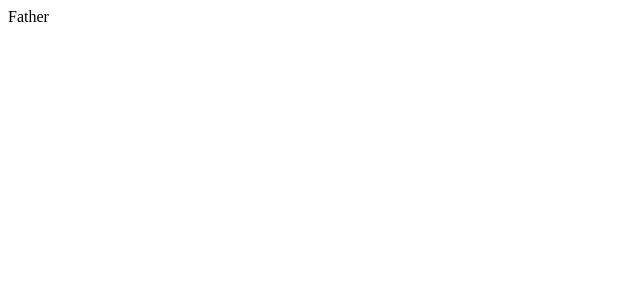
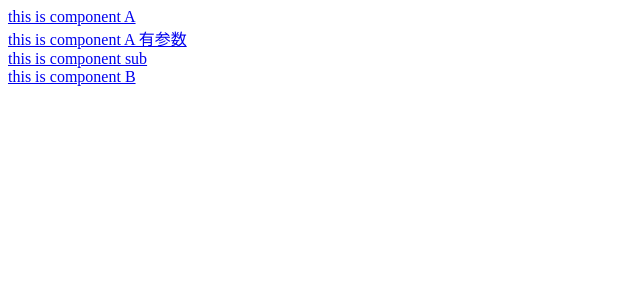
Before and after one commit to lytArthur/learn-react, a React app: page / in a window 1280 px wide. Shown: the top 300 px of the page, without its empty margins (0-640 px from the left). Built offline with nearby package versions, Linux system fonts and the light colour scheme.

Commit message:
learn react-router

```diff
--- a/package.json
+++ b/package.json
@@ -30,6 +30,7 @@
   "dependencies": {
     "font-awesome": "^4.7.0",
     "react": "16.2.0",
-    "react-dom": "16.2.0"
+    "react-dom": "16.2.0",
+    "react-router-dom": "4.2.2"
   }
 }
--- a/src/app.jsx
+++ b/src/app.jsx
@@ -2,44 +2,71 @@
 
 import React from 'react';
 import ReactDOM from 'react-dom';
+import { BrowserRouter as Router, Route, Link, Switch } from 'react-router-dom'
 
 
-//1：子组件想父组件传递数据
-
-class Father extends React.Component{
+class A extends React.Component{
   constructor(props){
-    super(props);
-    this.state = {
-      color: '#aaa',
-      fontSzie: '30px'
-    }
+    super(props)
   }
   render(){
-    return(
-      <div>Father</div>
+    return (
+      <div>
+          <Switch>
+               <Route exact path={`${this.props.match.path}`} render={()=>{
+                 return <div>当前组件是组件A本身，没有参数</div>
+               }} />
+                <Route path={`${this.props.match.path}/sub`} render={(route) => {
+                    return <div>当前组件sub</div>
+                }} />
+                <Route path={`${this.props.match.path}/:id`} render={(route) => {
+                    return <div>当前组件: 带参数的A本身，参数为：{route.match.params.id}</div>
+                }} />
+          </Switch>
+      </div>
     )
   }
 }
 
 
-class Child extends React.Component{
+class B extends React.Component{
+  constructor(props){
+    super(props)
+  }
+  render(){
+    return (
+      <div>组件B</div>
+    )
+  }
+}
+
+class Wrapper extends React.Component{
   constructor(props){
     super(props);
-    this.state = {
-      color: 'red',
-      fontSzie: '50px'
-    }
   }
   render(){
-    return(
-      <div></div>
+    return (
+       <div>
+         <Link to="/a">this is component A</Link>
+         <br />
+         <Link to="/a/123">this is component A  有参数</Link>
+         <br />
+         <Link to="/a/sub">this is component sub</Link>
+         <br />
+         <Link to="/b">this is component B</Link>
+         <br />
+         {this.props.children}
+       </div>
     )
   }
 }
 
 ReactDOM.render(
-  <div>
-     <Father />
-  </div>,
-  document.getElementById("app")
+  <Router>
+    <Wrapper>
+        <Route path="/a" component={A}/>
+        <Route path="/b" component={B}/>
+    </Wrapper>
+</Router>,
+document.getElementById('app')
 )
```
Also changed, not shown: test.txt, 1 other file (tests, documents, lock files or other folders).
